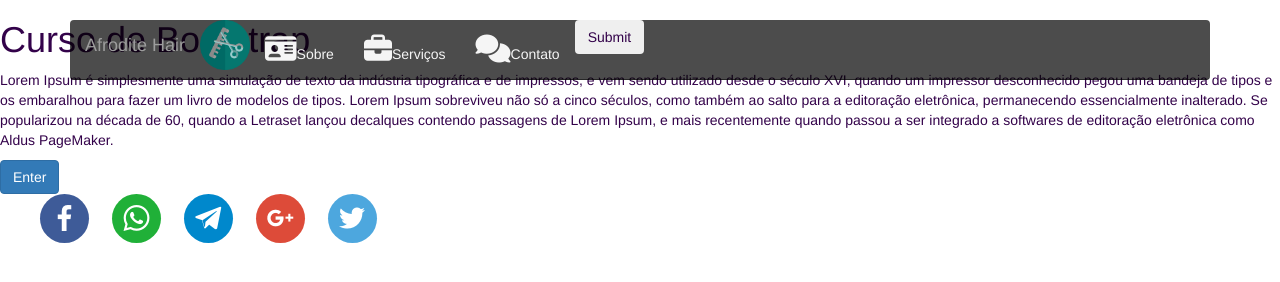
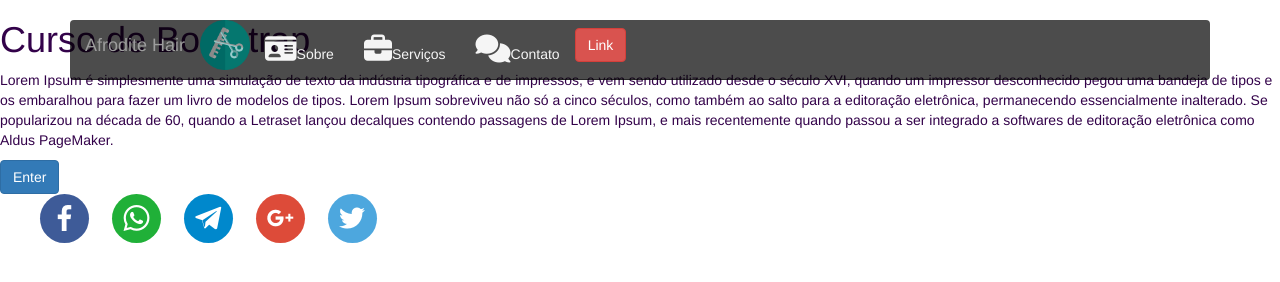
Before and after one commit to contadetestes/Est-gio2, a plain HTML site: page ProjectInProgress/index.html in a window 1280 px wide. Drawn offline with Linux system fonts and the light colour scheme; some packages are replaced by stand-ins of ours; files that its build step writes are made by us from their sources; a script that the page names is missing.

Commit message:
Add files via upload
changes

```diff
--- a/ProjectInProgress/index.html
+++ b/ProjectInProgress/index.html
@@ -8,7 +8,7 @@
     <meta name="Cícero Roniel" content="Projeto para Disciplina de Estágio 2 - Desenvolvimento Sistema web para salão de beleza">
 
 
-    <title>Afrodite Hair</title>
+    <title>PP - Afrodite Hair</title>
 
     <!--Style-->
     <link href="bootstrap/css/bootstrap.min.css" rel="stylesheet">
@@ -54,7 +54,9 @@
                 <li class="nav pull-left"><a href="#sobre" class="strong"><span class="fa fa-id-card fa-2x"></span>Sobre</a></li>
                 <li class="nav pull-left"><a href="#servico" class="strong"><span class="fa fa-briefcase  fa-2x"></span>Serviços</a></li>
                 <li  class="nav pull-left"><a href="#contato" class="strong"><span class="fa fa-comments fa-2x"></span>Contato</a></li>
-                <button type="submit" class="btn pull-left">Submit</button>
+                <a class="btn btn-danger navbar-btn" href="subindex.html" role="button" target="_self">Link</a>
+
+
 
                        </ul>
                     </li>
```
